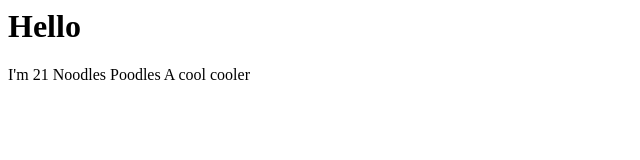
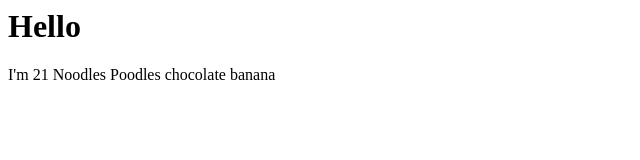
Before and after one commit to thenameisdoc1/thenameisdoc1.github.io, a plain HTML site: page index.html in a window 1280 px wide. Shown: the full height of the page, 0-640 px from the left. Drawn offline with Linux system fonts and the light colour scheme.

Commit message:
a b c d e f g

```diff
--- a/index.html
+++ b/index.html
@@ -3,5 +3,5 @@
 I'm 21
 Noodles
 Poodles
-A cool cooler
+chocolate banana
 </p>
```
